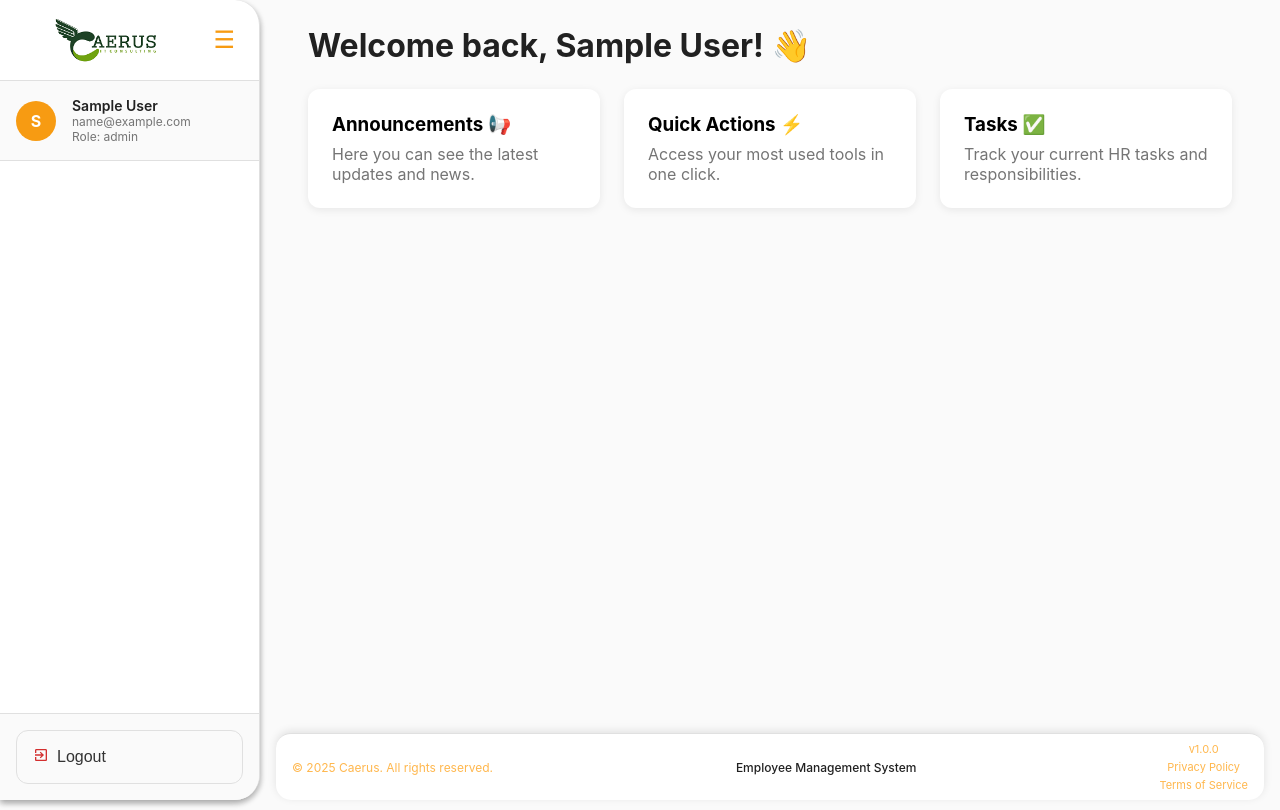
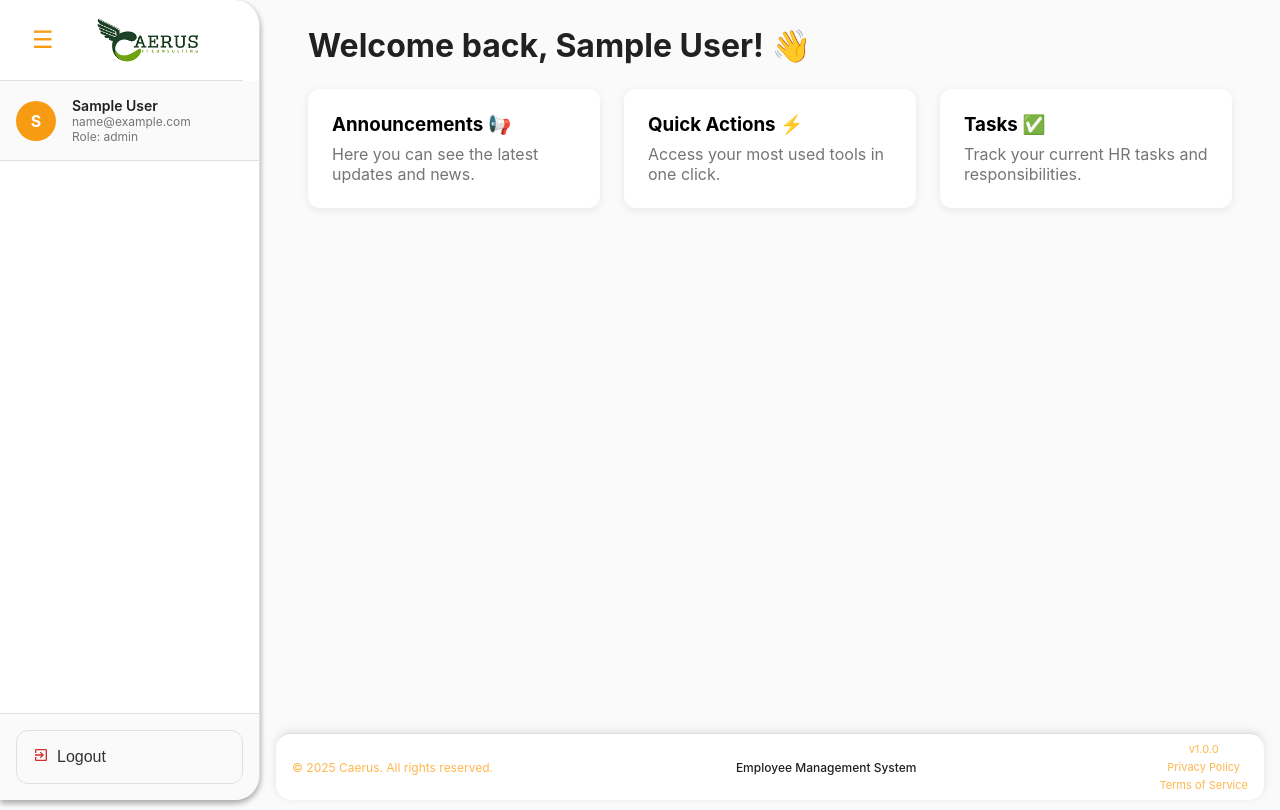
Before and after one commit to caerusitproject/hrms-react-ui-module, a React (Create React App) app: page /app/home in a window 1280 px wide. Built offline with nearby package versions, Linux system fonts and the light colour scheme; no server answers; sample sign-in values are in the browser's storage.

Commit message:
ui fixes

```diff
--- a/src/api/employeeApi.js
+++ b/src/api/employeeApi.js
@@ -5,7 +5,7 @@ import axios from "axios";
 const API = config.webSiteUrl;
 const HIP_API = config.webHipSiteUrl;
 const APPOINTMENT_API = config.patientCare;
-const LOCAL_API = "http://localhost:3000";
+const LOCAL_API = "http://localhost:3000/api";
 
 const getAuthHeaders = () => ({
     'Authorization': `Bearer ${sessionStorage.getItem('token')}`
--- a/src/components/layout/SideNav.jsx
+++ b/src/components/layout/SideNav.jsx
@@ -89,32 +89,18 @@ const SideNav = ({ collapsed, onToggle }) => {
       >
         <div
           style={{
-            padding: isMobile ? theme.spacing.sm : theme.spacing.md,
+            padding: isMobile ? "0" : theme.spacing.md,
             borderBottom: `1px solid ${theme.colors.lightGray}`,
             display: "flex",
+            marginRight: isMobile ? theme.spacing.xxl : theme.spacing.md,
             alignItems: "center",
             justifyContent: "space-between",
+           // gap: isMobile ? theme.spacing.sm : theme.spacing.md,
+            //backgroundColor: theme.colors.background,
             minHeight: "80px",
             overflow: "visible",
           }}
         >
-          {!collapsed && (
-            <div style={{ display: "flex", alignItems: "center" }}>
-              <img
-                src={CompanyLogo}
-                alt="Company Logo"
-                style={{
-                  height: isMobile ? "40px" : "48px",
-                  width: isMobile ? "140px" : "180px",
-                  maxWidth: "100%",
-                  objectFit: "contain",
-                  position: "relative",
-                  zIndex: 1,
-                }}
-              />
-            </div>
-          )}
-
           {!collapsed && (
             <button
               onClick={onToggle}
@@ -129,11 +115,29 @@ const SideNav = ({ collapsed, onToggle }) => {
                   ? theme.colors.text.secondary
                   : theme.colors.primary,
                 transition: theme.transitions.fast,
-                marginLeft: isMobile ? theme.spacing.xs : theme.spacing.sm,
+                marginLeft: isMobile ? theme.spacing.lg : theme.spacing.sm,
+                marginRight: isMobile ? theme.spacing.xs: theme.spacing.sm,
+                marginBottom: isMobile ? theme.spacing.sm : "0",
               }}
             >
               ☰
             </button>
+          )}
+          {!collapsed && (
+            <div style={{ display: "flex", alignItems: "center" }}>
+              <img
+                src={CompanyLogo}
+                alt="Company Logo"
+                style={{
+                  height: isMobile ? "40px" : "48px",
+                  width: isMobile ? "240px" : "180px",
+                  maxWidth: "100%",
+                  objectFit: "contain",
+                  position: "relative",
+                  zIndex: 1,
+                }}
+              />
+            </div>
           )}
         </div>
 
```
